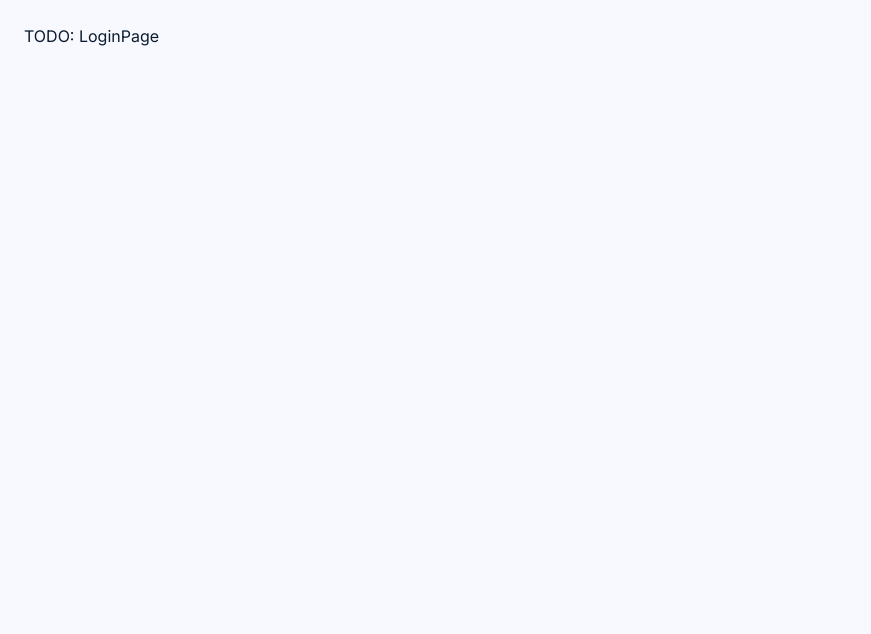
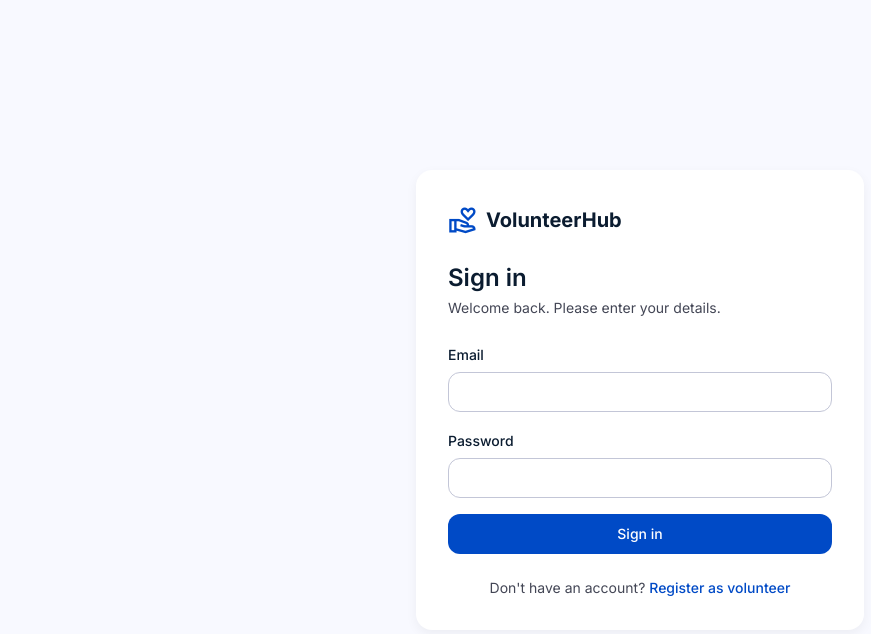
Before and after one commit to J12003LPZ/volunteer_management_system, a React (Vite) app in the folder client/: page /login in a window 1280 px wide. Shown: the top 634 px of the page, without its empty margins (0-871 px from the left). Built offline with nearby package versions, Linux system fonts and the light colour scheme.

Commit message:
feat(client): login page (ported from Stitch login mockup)

```diff
--- a/client/src/pages/LoginPage.tsx
+++ b/client/src/pages/LoginPage.tsx
@@ -1,3 +1,61 @@
+import { useForm } from 'react-hook-form';
+import { zodResolver } from '@hookform/resolvers/zod';
+import { z } from 'zod';
+import { Link, useNavigate } from 'react-router-dom';
+import { useAuth } from '@/lib/auth';
+import { useToast } from '@/components/ui/use-toast';
+import { Button } from '@/components/ui/button';
+import { Input } from '@/components/ui/input';
+import { Label } from '@/components/ui/label';
+
+const Schema = z.object({ email: z.string().email(), password: z.string().min(1) });
+type Form = z.infer<typeof Schema>;
+
 export function LoginPage() {
-  return <div className="p-container-padding">TODO: LoginPage</div>;
+  const login = useAuth((s) => s.login);
+  const navigate = useNavigate();
+  const { toast } = useToast();
+  const { register, handleSubmit, formState: { errors, isSubmitting } } =
+    useForm<Form>({ resolver: zodResolver(Schema) });
+
+  const onSubmit = async (data: Form) => {
+    try {
+      await login(data.email, data.password);
+      navigate('/dashboard');
+    } catch {
+      toast({ title: 'Sign-in failed', description: 'Check your email and password.', variant: 'destructive' });
+    }
+  };
+
+  return (
+    <div className="min-h-screen grid place-items-center bg-surface px-4">
+      <div className="w-full max-w-md bg-surface-container-lowest rounded-lg shadow-card-1 p-8">
+        <div className="flex items-center gap-2 mb-6">
+          <span className="material-symbols-outlined text-primary text-3xl">volunteer_activism</span>
+          <span className="font-bold text-xl text-on-surface">VolunteerHub</span>
+        </div>
+        <h1 className="text-2xl font-semibold text-on-surface">Sign in</h1>
+        <p className="text-sm text-on-surface-variant mt-1">Welcome back. Please enter your details.</p>
+        <form onSubmit={handleSubmit(onSubmit)} className="mt-6 space-y-4">
+          <div className="space-y-1.5">
+            <Label htmlFor="email">Email</Label>
+            <Input id="email" type="email" autoComplete="email" {...register('email')} />
+            {errors.email && <p className="text-xs text-error">{errors.email.message}</p>}
+          </div>
+          <div className="space-y-1.5">
+            <Label htmlFor="password">Password</Label>
+            <Input id="password" type="password" autoComplete="current-password" {...register('password')} />
+            {errors.password && <p className="text-xs text-error">{errors.password.message}</p>}
+          </div>
+          <Button type="submit" className="w-full" disabled={isSubmitting}>
+            {isSubmitting ? 'Signing in…' : 'Sign in'}
+          </Button>
+        </form>
+        <p className="mt-6 text-sm text-on-surface-variant text-center">
+          Don't have an account?{' '}
+          <Link to="/register" className="text-primary font-medium hover:underline">Register as volunteer</Link>
+        </p>
+      </div>
+    </div>
+  );
 }
```
